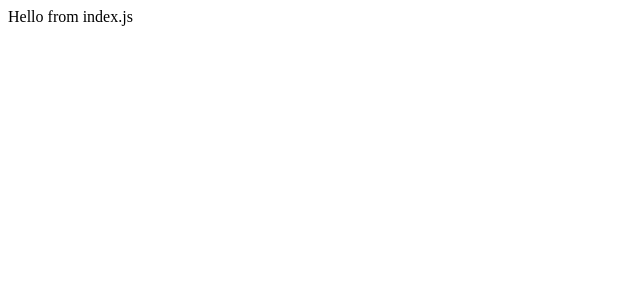
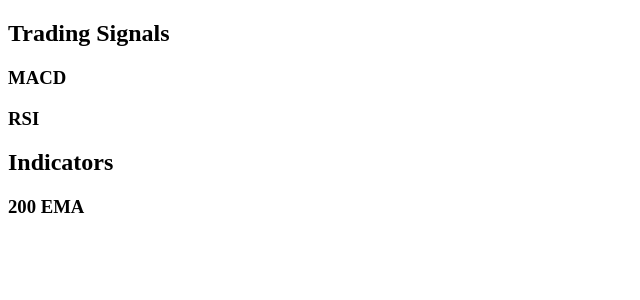
Before and after one commit to xunxuntj/ETH_Scapling_Helper, a Next.js app in the folder frontend/: page / in a window 1280 px wide. Shown: the top 300 px of the page, without its empty margins (0-640 px from the left). Built offline with nearby package versions, Linux system fonts and the light colour scheme.

Commit message:
feat: add trading signals and indicators sections to the index page

```diff
--- a/frontend/pages/index.js
+++ b/frontend/pages/index.js
@@ -1,5 +1,19 @@
 function Home() {
-  return <div>Hello from index.js</div>;
+  return (
+    <div>
+      <h2>Trading Signals</h2>
+      <div>
+        <h3>MACD</h3>
+      </div>
+      <div>
+        <h3>RSI</h3>
+      </div>
+      <h2>Indicators</h2>
+      <div>
+        <h3>200 EMA</h3>
+      </div>
+    </div>
+  );
 }
 
 export default Home;
```
